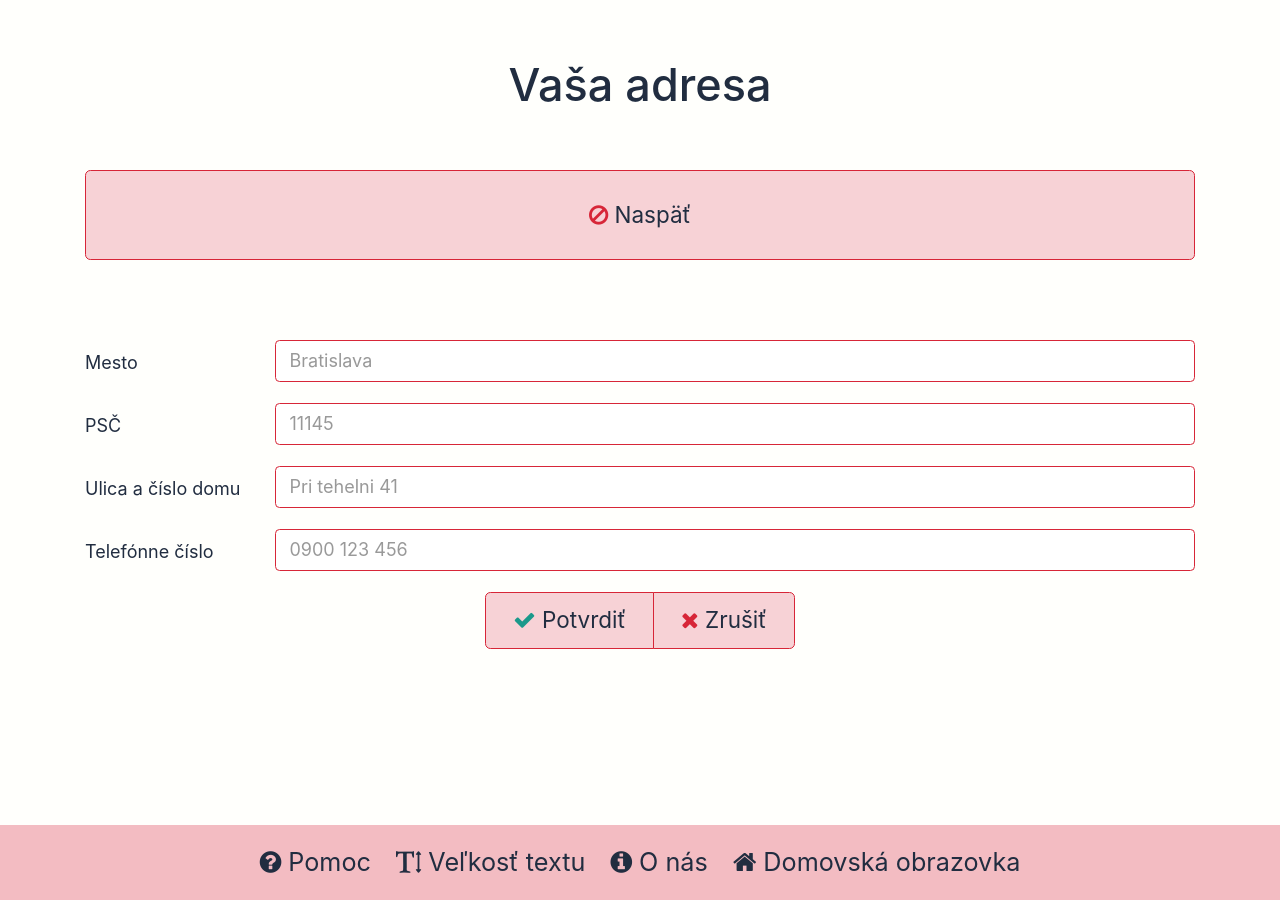
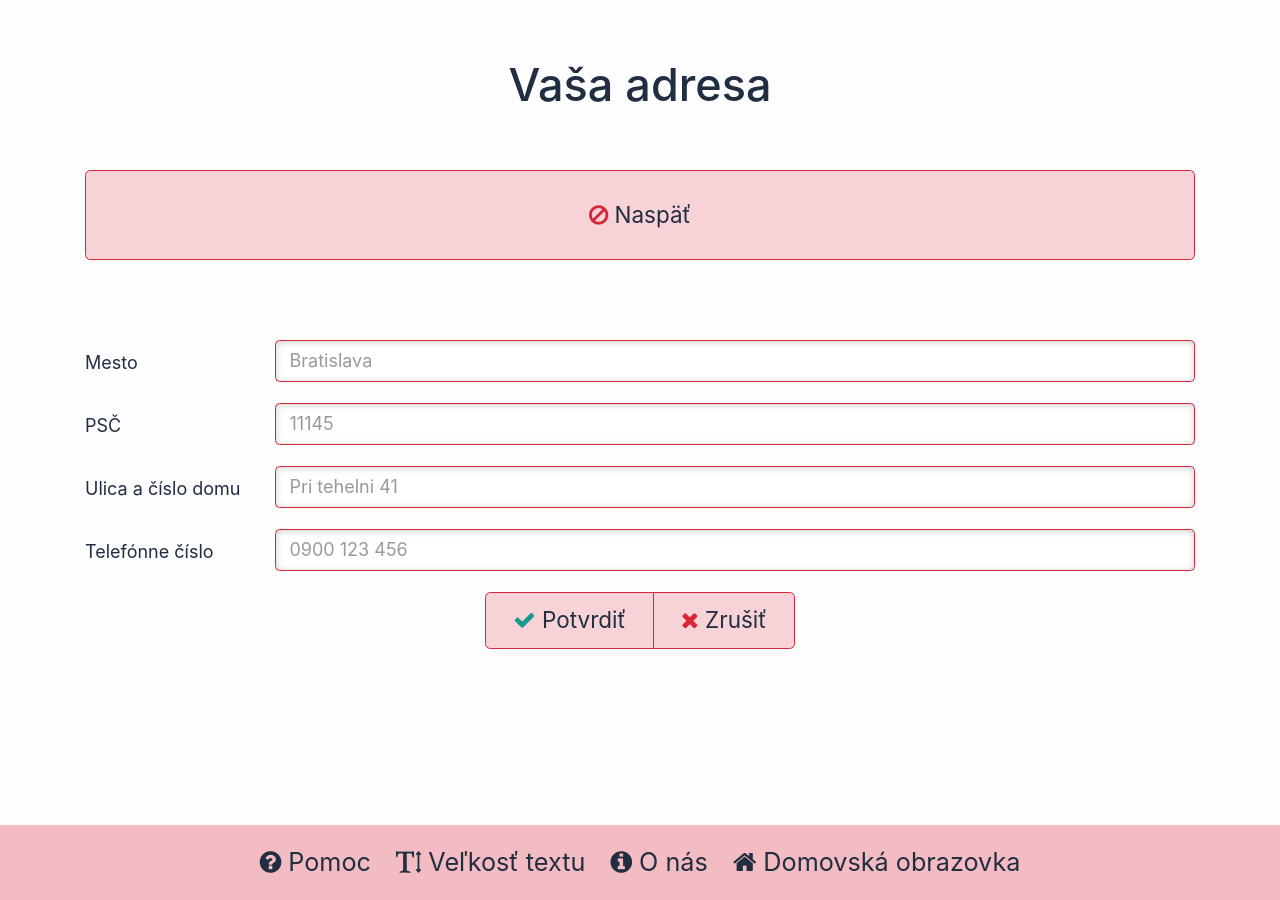
Before and after one commit to chuckeles/elder-assistant, a Jekyll site: the page built from medicine-address.html, in a window 1280 px wide. Built offline with Jekyll 4.4.1, drawn with Linux system fonts in a browser that asks for light colours.

Commit message:
Differentiate inputs from background

```diff
--- a/css/theme.scss
+++ b/css/theme.scss
@@ -2,7 +2,7 @@
 ---
 
 
-$white: #fffffc;
+$white: #fdfdfd;
 $red: #d72638;
 $green: #1b998b;
 $dark: #212d40;
@@ -67,6 +67,13 @@ body {
 
 .form-control {
     border-color: $red;
+    box-shadow: inset 0 .05rem .4rem rgba(0, 0, 0, .2);
+
+    &:hover,
+    &:focus,
+    &:active {
+        border-color: darken($red, 20%);
+    }
 }
 
 .fa.fa-ban,
```
